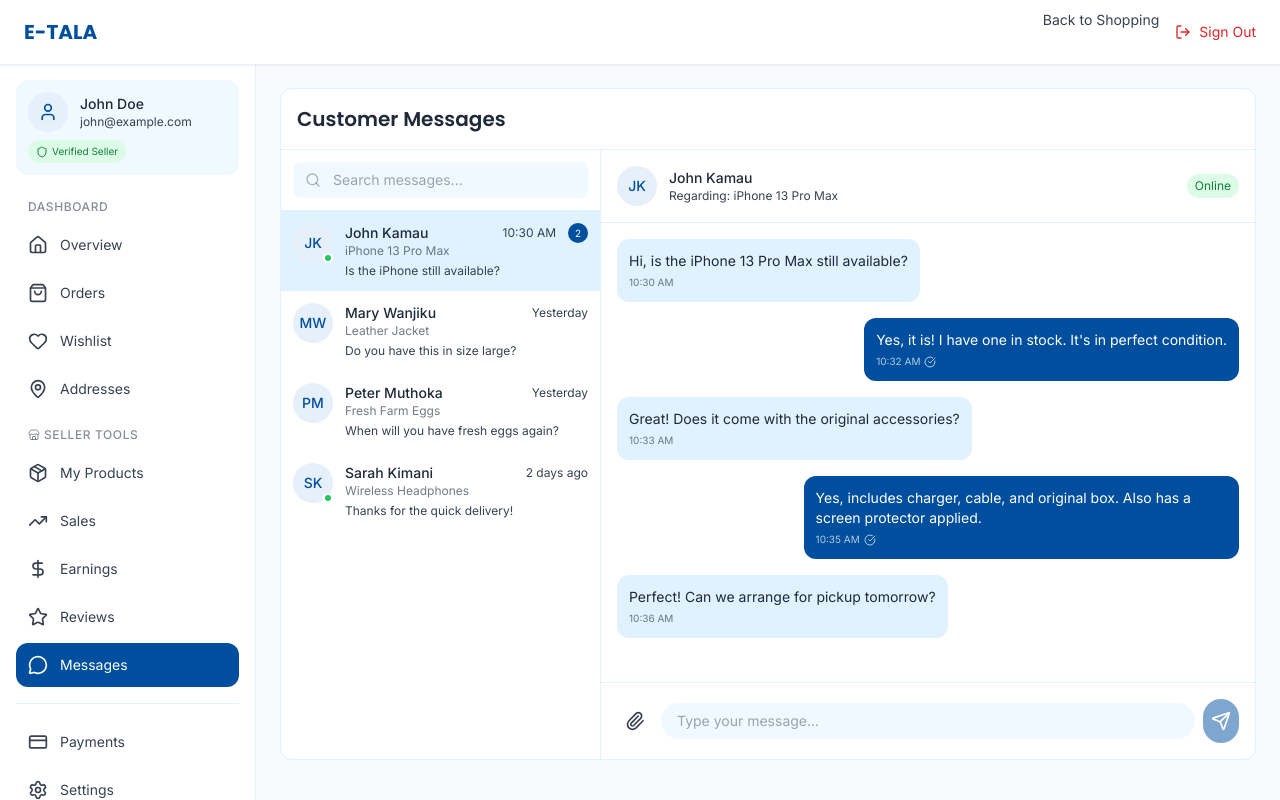
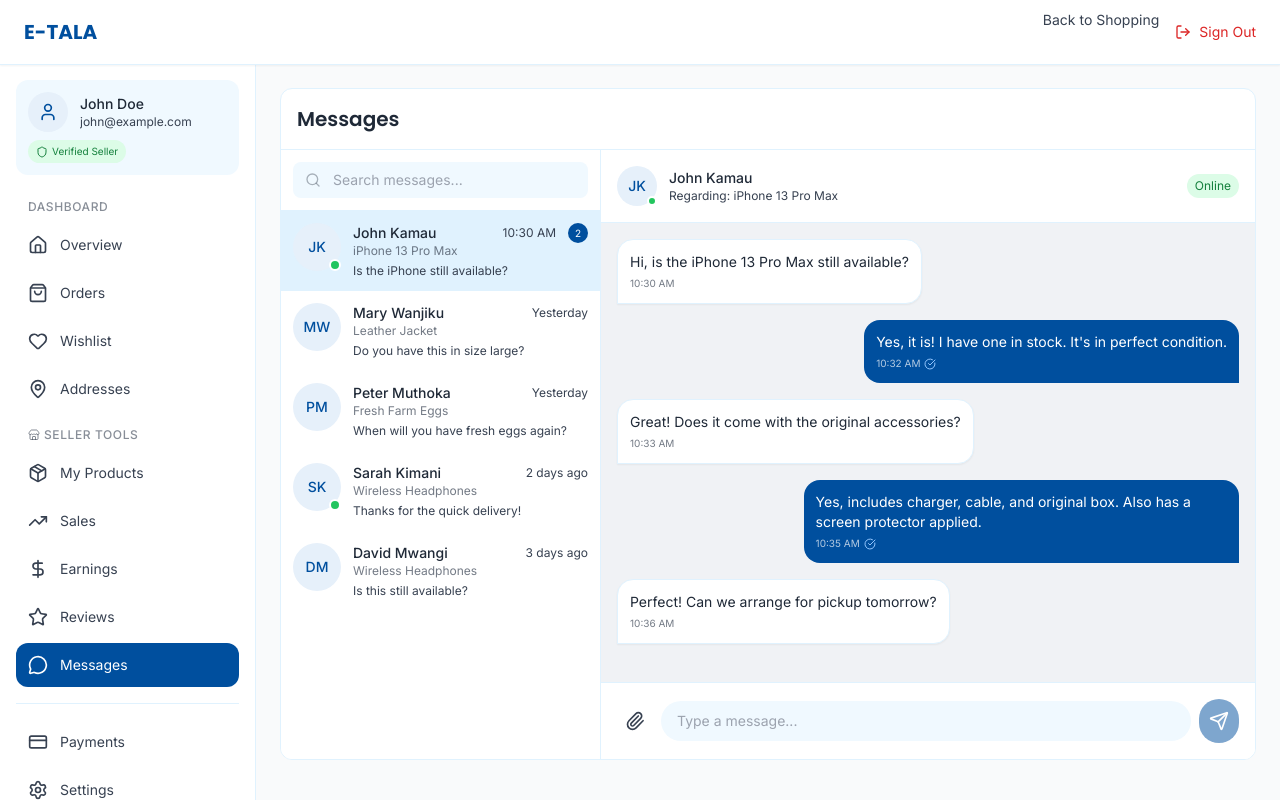
Before and after one commit to abraham-heuy/etalaUI, a React (Vite) app: page /dashboard/messages in a window 1280 px wide. Built offline with nearby package versions, Linux system fonts and the light colour scheme.

Commit message:
Dashboard Features done!

```diff
--- a/src/Pages/dashboard/sellerTools.tsx/messages.tsx
+++ b/src/Pages/dashboard/sellerTools.tsx/messages.tsx
@@ -1,15 +1,33 @@
 // pages/dashboard/messages.tsx
-import React, { useState } from 'react';
+import React, { useState, useEffect } from 'react';
 import {
   MessageCircle,
   Search,
   CheckCircle,
   Send,
-  Paperclip} from 'lucide-react';
+  Paperclip,
+  Phone,
+  Video,
+  Info,
+  ChevronLeft
+} from 'lucide-react';
 
 const MessagesPage: React.FC = () => {
   const [selectedConversation, setSelectedConversation] = useState<number | null>(1);
   const [newMessage, setNewMessage] = useState('');
+  const [showMobileList, setShowMobileList] = useState(true);
+  const [isMobile, setIsMobile] = useState(false);
+
+  // Check screen size
+  useEffect(() => {
+    const checkMobile = () => {
+      setIsMobile(window.innerWidth < 640);
+    };
+
+    checkMobile();
+    window.addEventListener('resize', checkMobile);
+    return () => window.removeEventListener('resize', checkMobile);
+  }, []);
 
   // Mock conversations
   const conversations = [
@@ -52,6 +70,16 @@ const MessagesPage: React.FC = () => {
       product: 'Wireless Headphones',
       avatar: 'SK',
       status: 'online',
+    },
+    {
+      id: 5,
+      customer: 'David Mwangi',
+      lastMessage: 'Is this still available?',
+      time: '3 days ago',
+      unread: 0,
+      product: 'Wireless Headphones',
+      avatar: 'DM',
+      status: 'offline',
     },
   ];
 
@@ -96,20 +124,84 @@ const MessagesPage: React.FC = () => {
 
   const selectedConv = conversations.find(c => c.id === selectedConversation);
 
+  // Handle conversation selection on mobile
+  const handleSelectConversation = (id: number) => {
+    setSelectedConversation(id);
+    if (isMobile) {
+      setShowMobileList(false);
+    }
+  };
+
+  // Handle back to list on mobile
+  const handleBackToList = () => {
+    setShowMobileList(true);
+  };
+
   return (
     <div className="h-[calc(100vh-8rem)]">
       <div className="bg-white rounded-xl border border-sky-100 overflow-hidden h-full flex flex-col">
-        {/* Header */}
+        {/* Header - Changes based on view */}
         <div className="p-4 border-b border-sky-100">
+          {isMobile && !showMobileList ? (
+            // Mobile chat header with back button
+            <div className="flex items-center justify-between">
+              <div className="flex items-center gap-3">
+                <button
+                  onClick={handleBackToList}
+                  className="p-1 hover:bg-sky-50 rounded-lg transition-colors"
+                >
+                  <ChevronLeft className="w-6 h-6 text-slate-text" />
+                </button>
+                <div className="flex items-center gap-2">
+                  <div className="relative">
+                    <div className="w-10 h-10 rounded-full bg-redbull-blue-light flex items-center justify-center">
+                      <span className="text-sm font-medium text-redbull-blue">
+                        {selectedConv?.avatar}
+                      </span>
+                    </div>
+                    {selectedConv?.status === 'online' && (
+                      <div className="absolute bottom-0 right-0 w-2.5 h-2.5 bg-green-500 rounded-full border-2 border-white"></div>
+                    )}
+                  </div>
+                  <div>
+                    <p className="text-sm font-medium text-charcoal">{selectedConv?.customer}</p>
+                    <p className="text-xs text-slate-text">
+                      {selectedConv?.status === 'online' ? 'Online' : 'Offline'}
+                    </p>
+                  </div>
+                </div>
+              </div>
+              <div className="flex items-center gap-2">
+                <button className="p-2 hover:bg-sky-50 rounded-full transition-colors">
+                  <Phone className="w-5 h-5 text-slate-text" />
+                </button>
+                <button className="p-2 hover:bg-sky-50 rounded-full transition-colors">
+                  <Video className="w-5 h-5 text-slate-text" />
+                </button>
+                <button className="p-2 hover:bg-sky-50 rounded-full transition-colors">
+                  <Info className="w-5 h-5 text-slate-text" />
+                </button>
+              </div>
+            </div>
+          ) : (
+            // Default header
             <h1 className="text-xl font-display font-semibold text-charcoal">
-            Customer Messages
+              Messages
             </h1>
+          )}
         </div>
 
         <div className="flex flex-1 min-h-0">
-          {/* Conversations List */}
-          <div className="w-full sm:w-80 border-r border-sky-100 flex flex-col">
-            {/* Search */}
+          {/* Conversations List - Hidden on mobile when chat is open */}
+          <div
+            className={`${
+              isMobile
+                ? showMobileList ? 'w-full' : 'hidden'
+                : 'w-full sm:w-80'
+            } border-r border-sky-100 flex flex-col bg-white`}
+          >
+            {/* Search - Only show on list view */}
+            {(showMobileList || !isMobile) && (
               <div className="p-3 border-b border-sky-100">
                 <div className="relative">
                   <Search className="absolute left-3 top-1/2 -translate-y-1/2 w-4 h-4 text-slate-text/40" />
@@ -120,36 +212,37 @@ const MessagesPage: React.FC = () => {
                   />
                 </div>
               </div>
+            )}
 
             {/* Conversation List */}
             <div className="flex-1 overflow-y-auto">
               {conversations.map((conv) => (
                 <button
                   key={conv.id}
-                  onClick={() => setSelectedConversation(conv.id)}
+                  onClick={() => handleSelectConversation(conv.id)}
                   className={`w-full p-3 text-left hover:bg-sky-50 transition-colors ${
-                    selectedConversation === conv.id ? 'bg-sky-100' : ''
+                    !isMobile && selectedConversation === conv.id ? 'bg-sky-100' : ''
                   } ${conv.unread > 0 ? 'bg-redbull-blue/5' : ''}`}
                 >
                   <div className="flex items-start gap-3">
-                    <div className="relative">
-                      <div className="w-10 h-10 rounded-full bg-redbull-blue-light flex items-center justify-center">
+                    <div className="relative flex-shrink-0">
+                      <div className="w-12 h-12 rounded-full bg-redbull-blue-light flex items-center justify-center">
                         <span className="text-sm font-medium text-redbull-blue">{conv.avatar}</span>
                       </div>
                       {conv.status === 'online' && (
-                        <div className="absolute bottom-0 right-0 w-2.5 h-2.5 bg-green-500 rounded-full border-2 border-white"></div>
+                        <div className="absolute bottom-0 right-0 w-3 h-3 bg-green-500 rounded-full border-2 border-white"></div>
                       )}
                     </div>
                     <div className="flex-1 min-w-0">
                       <div className="flex items-center justify-between">
                         <p className="text-sm font-medium text-charcoal truncate">{conv.customer}</p>
-                        <span className="text-xs text-slate-text">{conv.time}</span>
+                        <span className="text-xs text-slate-text ml-2 flex-shrink-0">{conv.time}</span>
                       </div>
-                      <p className="text-xs text-slate-text/70 mb-1">{conv.product}</p>
+                      <p className="text-xs text-slate-text/70 mb-1 truncate">{conv.product}</p>
                       <p className="text-xs text-slate-text truncate">{conv.lastMessage}</p>
                     </div>
                     {conv.unread > 0 && (
-                      <div className="w-5 h-5 bg-redbull-blue rounded-full flex items-center justify-center">
+                      <div className="w-5 h-5 bg-redbull-blue rounded-full flex items-center justify-center flex-shrink-0">
                         <span className="text-[10px] text-white">{conv.unread}</span>
                       </div>
                     )}
@@ -159,16 +252,26 @@ const MessagesPage: React.FC = () => {
             </div>
           </div>
 
-          {/* Chat Area */}
+          {/* Chat Area - Full screen on mobile when open */}
           {selectedConversation ? (
-            <div className="flex-1 flex flex-col">
-              {/* Chat Header */}
+            <div
+              className={`${
+                isMobile && showMobileList ? 'hidden' : 'flex-1'
+              } flex flex-col bg-white`}
+            >
+              {/* Chat Header - Mobile back button handled above */}
+              {!isMobile && (
                 <div className="p-4 border-b border-sky-100 flex items-center justify-between">
                   <div className="flex items-center gap-3">
+                    <div className="relative">
                       <div className="w-10 h-10 rounded-full bg-redbull-blue-light flex items-center justify-center">
                         <span className="text-sm font-medium text-redbull-blue">
                           {selectedConv?.avatar}
                         </span>
+                      </div>
+                      {selectedConv?.status === 'online' && (
+                        <div className="absolute bottom-0 right-0 w-2.5 h-2.5 bg-green-500 rounded-full border-2 border-white"></div>
+                      )}
                     </div>
                     <div>
                       <p className="text-sm font-medium text-charcoal">{selectedConv?.customer}</p>
@@ -185,28 +288,29 @@ const MessagesPage: React.FC = () => {
                     </span>
                   </div>
                 </div>
+              )}
 
               {/* Messages */}
-              <div className="flex-1 overflow-y-auto p-4 space-y-4">
+              <div className="flex-1 overflow-y-auto p-4 space-y-4 bg-[#f0f2f5] dark:bg-gray-50">
                 {messages.map((msg) => (
                   <div
                     key={msg.id}
                     className={`flex ${msg.sender === 'me' ? 'justify-end' : 'justify-start'}`}
                   >
                     <div
-                      className={`max-w-[70%] rounded-xl p-3 ${
+                      className={`max-w-[85%] sm:max-w-[70%] rounded-2xl p-3 ${
                         msg.sender === 'me'
-                          ? 'bg-redbull-blue text-white'
-                          : 'bg-sky-100 text-charcoal'
+                          ? 'bg-redbull-blue text-white rounded-br-none'
+                          : 'bg-white text-charcoal rounded-bl-none shadow-sm border border-sky-100'
                       }`}
                     >
-                      <p className="text-sm">{msg.text}</p>
+                      <p className="text-sm break-words">{msg.text}</p>
                       <div className={`flex items-center gap-1 text-[10px] mt-1 ${
                         msg.sender === 'me' ? 'text-white/70' : 'text-slate-text/70'
                       }`}>
                         <span>{msg.time}</span>
-                        {msg.sender === 'me' && msg.read && (
-                          <CheckCircle className="w-3 h-3" />
+                        {msg.sender === 'me' && (
+                          <CheckCircle className={`w-3 h-3 ${msg.read ? 'text-blue-300' : 'text-white/50'}`} />
                         )}
                       </div>
                     </div>
@@ -215,17 +319,23 @@ const MessagesPage: React.FC = () => {
               </div>
 
               {/* Message Input */}
-              <div className="p-4 border-t border-sky-100">
+              <div className="p-3 sm:p-4 border-t border-sky-100 bg-white">
                 <div className="flex items-center gap-2">
-                  <button className="p-2 text-slate-text hover:text-redbull-blue rounded-full hover:bg-sky-50">
+                  <button className="p-2 text-slate-text hover:text-redbull-blue rounded-full hover:bg-sky-50 flex-shrink-0">
                     <Paperclip className="w-5 h-5" />
                   </button>
                   <input
                     type="text"
                     value={newMessage}
                     onChange={(e) => setNewMessage(e.target.value)}
-                    placeholder="Type your message..."
-                    className="flex-1 px-4 py-2 bg-sky-50 rounded-full text-sm focus:outline-none focus:ring-2 focus:ring-redbull-blue/20"
+                    placeholder="Type a message..."
+                    className="flex-1 px-4 py-2.5 bg-sky-50 rounded-full text-sm focus:outline-none focus:ring-2 focus:ring-redbull-blue/20"
+                    onKeyPress={(e) => {
+                      if (e.key === 'Enter' && newMessage.trim()) {
+                        // Send message logic
+                        setNewMessage('');
+                      }
+                    }}
                   />
                   <button
                     onClick={() => {
@@ -233,7 +343,7 @@ const MessagesPage: React.FC = () => {
                       setNewMessage('');
                     }}
                     disabled={!newMessage.trim()}
-                    className="p-2 bg-redbull-blue text-white rounded-full hover:bg-redbull-blue/90 transition-colors disabled:opacity-50"
+                    className="p-2.5 bg-redbull-blue text-white rounded-full hover:bg-redbull-blue/90 transition-colors disabled:opacity-50 flex-shrink-0"
                   >
                     <Send className="w-5 h-5" />
                   </button>
@@ -241,10 +351,18 @@ const MessagesPage: React.FC = () => {
               </div>
             </div>
           ) : (
-            <div className="flex-1 flex items-center justify-center">
+            // No conversation selected
+            <div className="hidden sm:flex flex-1 items-center justify-center bg-[#f8fafc]">
               <div className="text-center">
-                <MessageCircle className="w-12 h-12 text-slate-text/30 mx-auto mb-3" />
-                <p className="text-slate-text">Select a conversation to start messaging</p>
+                <div className="w-20 h-20 bg-sky-100 rounded-full flex items-center justify-center mx-auto mb-4">
+                  <MessageCircle className="w-8 h-8 text-redbull-blue" />
+                </div>
+                <h3 className="text-lg font-display font-medium text-charcoal mb-2">
+                  Your Messages
+                </h3>
+                <p className="text-sm text-slate-text max-w-xs">
+                  Select a conversation to start chatting
+                </p>
               </div>
             </div>
           )}
```
Lines whose indentation alone changed are shown as unchanged.
